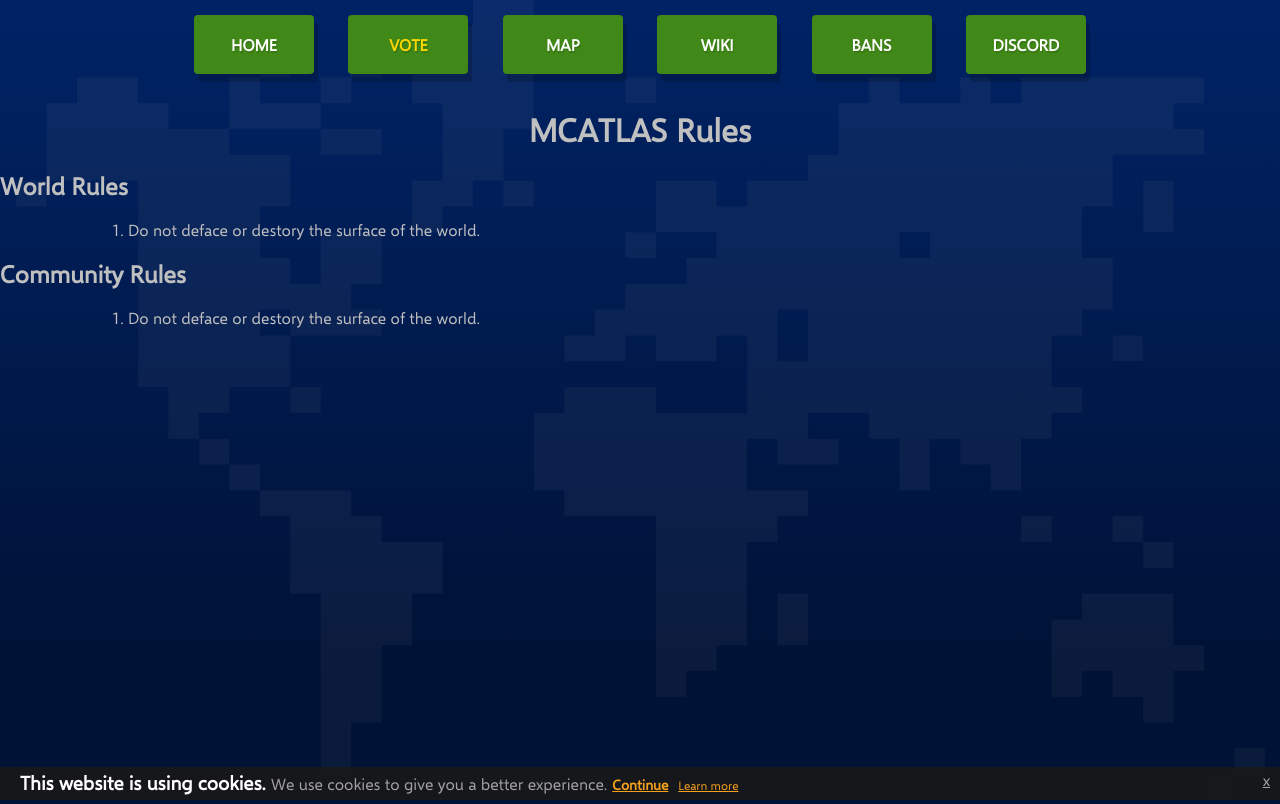
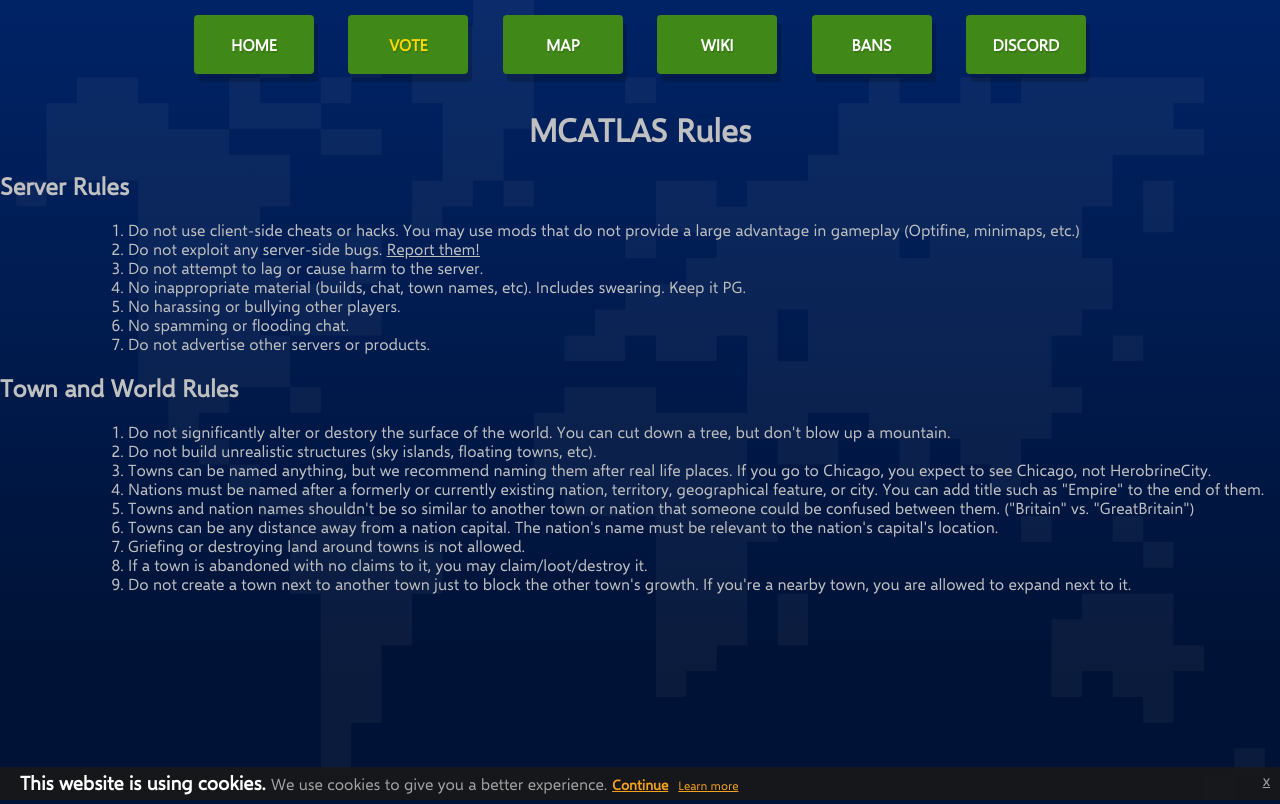
Before and after one commit to Tominous/mcatlas.net, a PHP site: page /rules.php in a window 1280 px wide. Shown: the top 804 px of the page. Run offline with PHP 8.4, Linux system fonts and the light colour scheme.

Commit message:
more rules'

```diff
--- a/rules.php
+++ b/rules.php
@@ -9,16 +9,30 @@
     <div class="content">
         <h1>MCATLAS Rules</h1>
         <div style="text-align: left;">
-            <h2>World Rules</h2>
+            <h2>Server Rules</h2>
 
             <ol id="rule-list">
-                <li class="rule-list-entry">Do not deface or destory the surface of the world.</li>
+				<li class="rule-list-entry">Do not use client-side cheats or hacks. You may use mods that do not provide a large advantage in gameplay (Optifine, minimaps, etc.)</li>
+                <li class="rule-list-entry">Do not exploit any server-side bugs. <a href="discord.gg/srSSSgJ">Report them!</a></li>
+                <li class="rule-list-entry">Do not attempt to lag or cause harm to the server.</li>
+				<li class="rule-list-entry">No inappropriate material (builds, chat, town names, etc). Includes swearing. Keep it PG.</li>
+				<li class="rule-list-entry">No harassing or bullying other players.</li>
+				<li class="rule-list-entry">No spamming or flooding chat.</li>
+                <li class="rule-list-entry">Do not advertise other servers or products.</li>
             </ol>
 
-            <h2>Community Rules</h2>
+			<h2>Town and World Rules</h2>
 
-            <ol id="rule-list">
-                <li class="rule-list-entry">Do not deface or destory the surface of the world.</li>
+			<ol id="rule-list">
+			    <li class="rule-list-entry">Do not significantly alter or destory the surface of the world. You can cut down a tree, but don't blow up a mountain.</li>
+				<li class="rule-list-entry">Do not build unrealistic structures (sky islands, floating towns, etc).</li>
+				<li class="rule-list-entry">Towns can be named anything, but we recommend naming them after real life places. If you go to Chicago, you expect to see Chicago, not HerobrineCity.</li>
+				<li class="rule-list-entry">Nations must be named after a formerly or currently existing nation, territory, geographical feature, or city. You can add title such as "Empire" to the end of them.</li>
+				<li class="rule-list-entry">Towns and nation names shouldn't be so similar to another town or nation that someone could be confused between them. ("Britain" vs. "GreatBritain")</li>
+				<li class="rule-list-entry">Towns can be any distance away from a nation capital. The nation's name must be relevant to the nation's capital's location.</li>
+			    <li class="rule-list-entry">Griefing or destroying land around towns is not allowed.</li>
+			    <li class="rule-list-entry">If a town is abandoned with no claims to it, you may claim/loot/destroy it.</li>
+				<li class="rule-list-entry">Do not create a town next to another town just to block the other town's growth. If you're a nearby town, you are allowed to expand next to it.</li>
             </ol>
         </div>
     </div>
```
